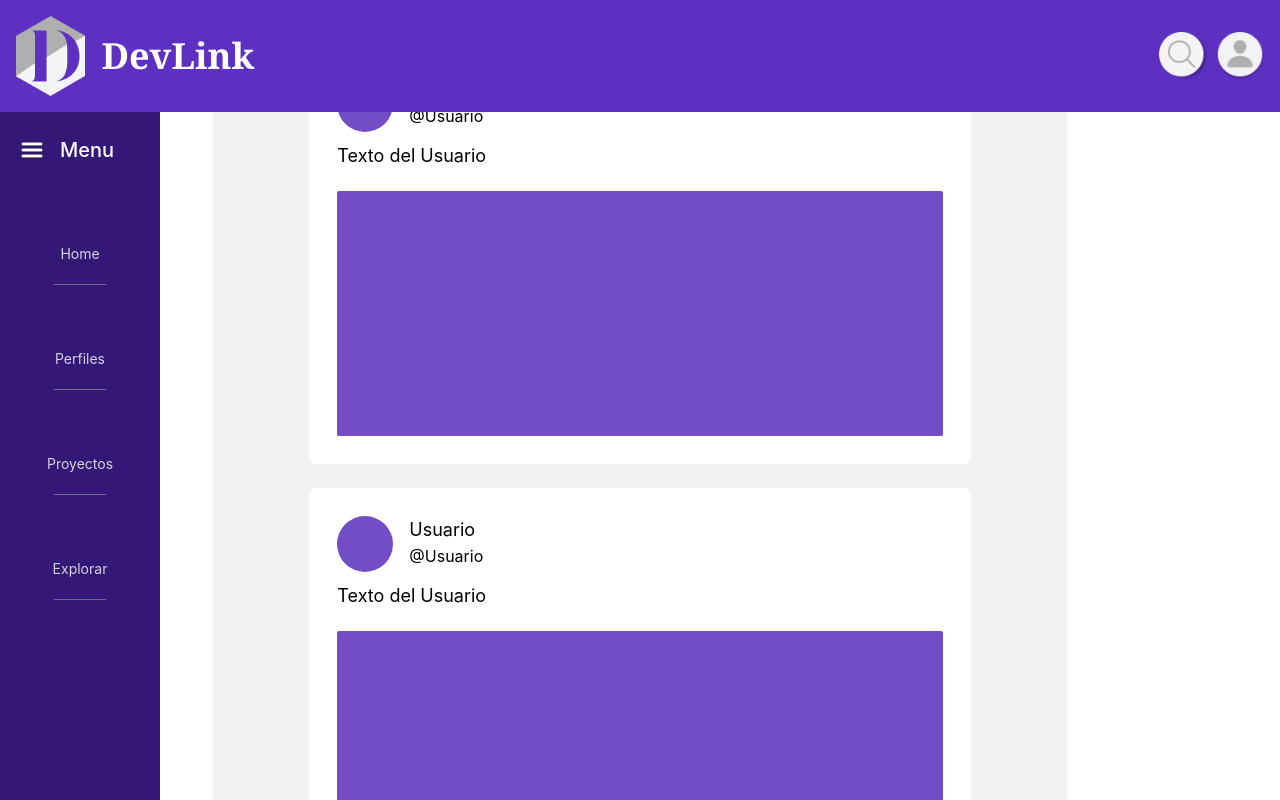
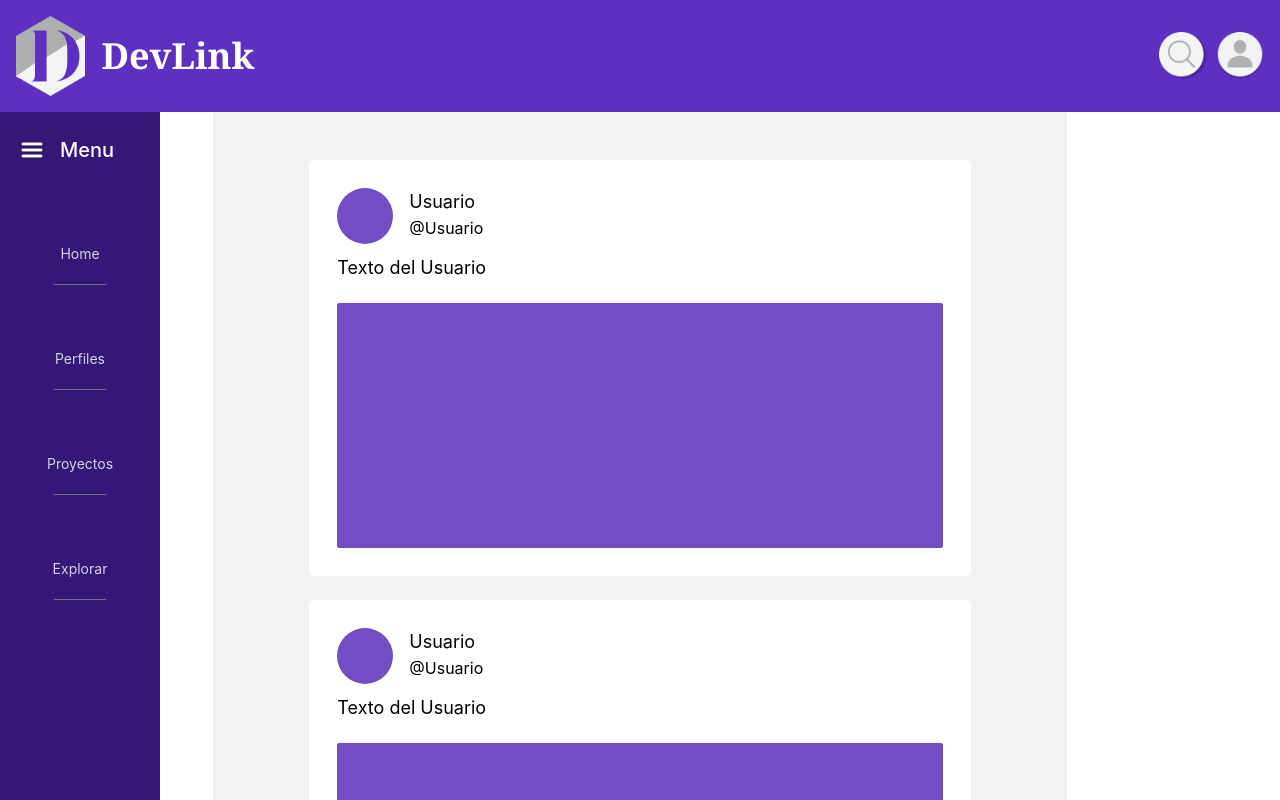
Before and after one commit to MrDorer/DevLink, a React (Create React App) app: page / in a window 1280 px wide. Shown: the top 800 px of the page. Built offline with nearby package versions, Linux system fonts and the light colour scheme.

Commit message:
acomodando el home al header

```diff
--- a/src/Pages/Home.js
+++ b/src/Pages/Home.js
@@ -5,7 +5,7 @@ const Home = () => {
   return (
     <div className="flex">
       <Sidebar />
-      <div className="flex flex-grow justify-center">
+      <div className="flex mt-28 flex-grow justify-center">
         <div className='flex flex-wrap w-8/12 min-w-6/12 bg-[#F2F2F2] justify-center p-12'>
 
           {/*Inicio del post*/}
```
